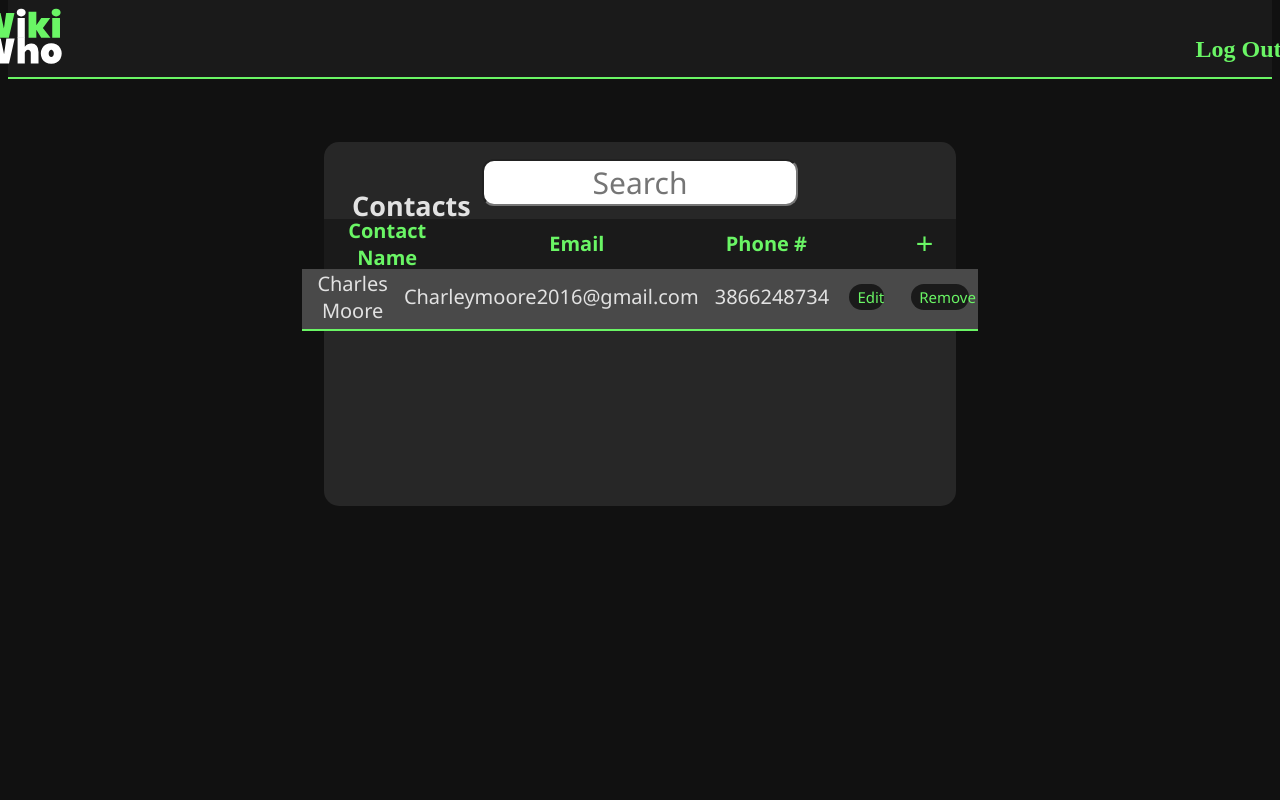
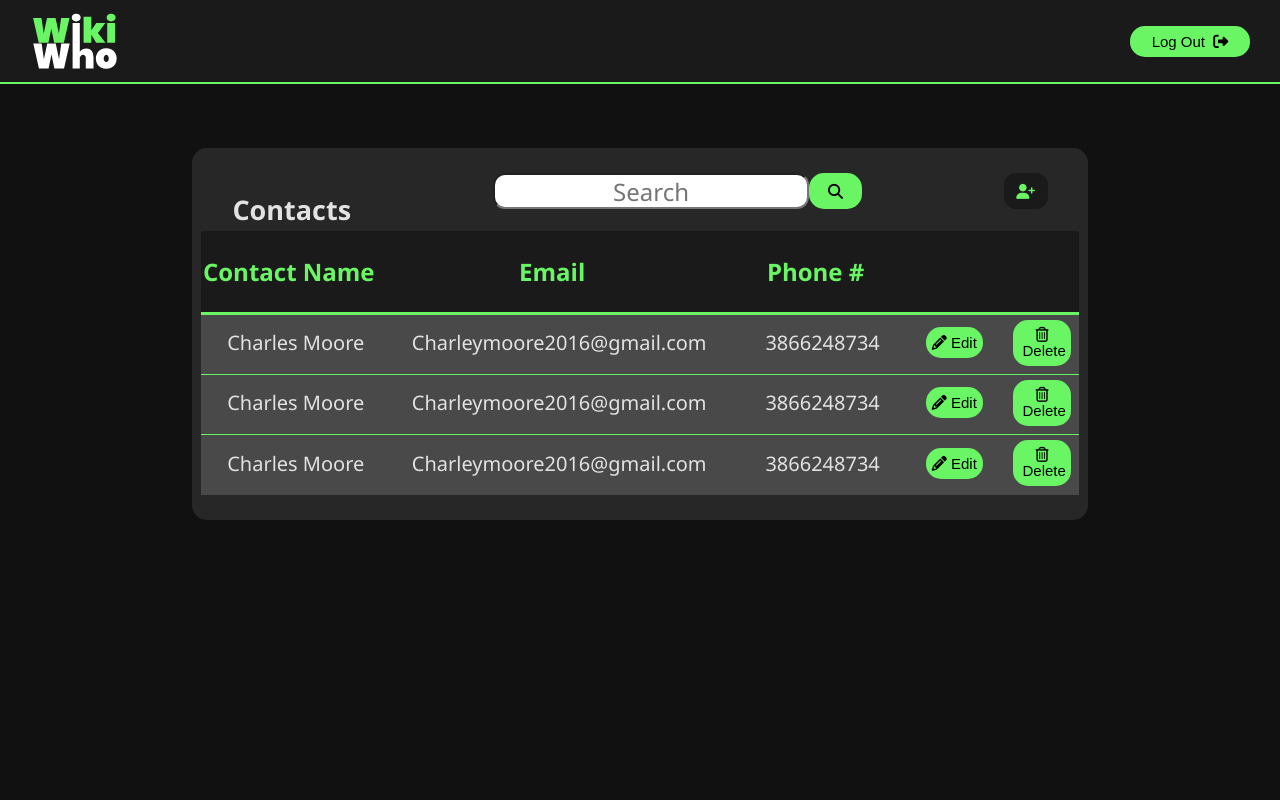
Before and after one commit to Naton-1/POOSD-POOP-Group-Small_Project, a PHP site: page /contacts.html in a window 1280 px wide. Run offline with PHP 8.4, Linux system fonts and the light colour scheme; some libraries are stand-ins or nearby versions.

Commit message:
revamp styling & add basic modal

```diff
--- a/contacts.html
+++ b/contacts.html
@@ -2,44 +2,76 @@
 
     <head>
         <title>WikiWho Contacts</title>
+        <meta name="description" value="The best tool for keeping up with friends">
+	    <script src="js/cookie.js"></script>
         <link href="css/contact_style.css" rel="stylesheet">
+
+        <!-- font awsome icons -->
+        <script src="https://kit.fontawesome.com/edcdcee58e.js" crossorigin="anonymous"></script>
     </head>
 
-    <div id="topDiv" >
-        <div id = "logo">
+    <body>
+        <div class="nav">
+            <div id="logo">
                 <img src="images\WikiWho_Logo.svg" alt="WikiWho" style="width: 60%" >
             </div>
-        <div id = "logout">
-            <a href="" id="logout" title = "Log Out" > <b>Log Out</b></a>
+            <div id="logout">
+                <button type="button" id="logoutButton" class="button">Log Out &nbsp;<i class="fas fa-sign-out-alt"></i></button>
             </div>
         </div>
-
-    <body>
         <div id="contactDiv">
-            <h1 id="banner">Contacts</h1>
+            <div class="header">
+                <h1 class="banner">Contacts</h1>
+                <div class="search">
                     <input type="text" id="searchBar" placeholder="Search" class="input"/>
-            <div id = 'headerDiv'>
-                <h2 id = "name" style = "width: 20%">Contact Name</h2>
-                <h3 id = "email" style = "width: 40%">Email</h3>
-                <h4 id = "phone" style = "width: 20%">Phone #</h4>
-                <h4 id = "phone" style = "width: 10%"></h4>
-                <h4 id = "phone" style = "width: 10%"></h4>
-                <button type="button" id="plus-button" class="plus-button" onclick="" title = "Add Contact"> + </button>
+                    <button type="button" id="searchButton" class="button"><i class="fas fa-search"></i></button>
+                </div>
+                <button type="button" id="addButton" class="add-button" onclick="" title="Add Contact" class="button"><i class="fas fa-user-plus"></i></button>
             </div>
 
             <table id="table">
+                <thead>
+                    <th style="width: 20%">Contact Name</th>
+                    <th style="width: 40%">Email</th>
+                    <th style="width: 20%">Phone #</th>
+                    <th style="width: 10%"></th>
+                    <th style="width: 10%"></th>
+                </thead>
+                <tbody>
                     <tr>
-                    <td style = "width: 20%">Charles Moore </td>
-                    <td style = "width: 40%">Charleymoore2016@gmail.com</td>
-                    <td style = "width: 20%">3866248734</td>
-                    <td style = "width: 10%"><button type="button" id="button" class="button" onclick="" title = "Edit Contact"> Edit </button></td>
-                    <td style = "width: 10%"><button type="button" id="button" class="button" onclick="" title = "Remove Contact"> Remove </button></td>
+                        <td>Charles Moore </td>
+                        <td>Charleymoore2016@gmail.com</td>
+                        <td>3866248734</td>
+                        <td><button type="button" id="button" class="button" onclick="" title="Edit Contact"><i class="fas fa-pencil-alt"></i>&nbsp;Edit </button></td>
+                        <td><button type="button" id="button" class="button" onclick="" title="Delete Contact"><i class="far fa-trash-alt"></i>&nbsp;Delete </button></td>
                     </tr>
                     <tr>
-
+                        <td>Charles Moore </td>
+                        <td>Charleymoore2016@gmail.com</td>
+                        <td>3866248734</td>
+                        <td><button type="button" id="button" class="button" onclick="" title="Edit Contact"><i class="fas fa-pencil-alt"></i>&nbsp;Edit </button></td>
+                        <td><button type="button" id="button" class="button" onclick="" title="Delete Contact"><i class="far fa-trash-alt"></i>&nbsp;Delete </button></td>
                     </tr>
+                    <tr>
+                        <td>Charles Moore </td>
+                        <td>Charleymoore2016@gmail.com</td>
+                        <td>3866248734</td>
+                        <td><button type="button" id="button" class="button" onclick="" title="Edit Contact"><i class="fas fa-pencil-alt"></i>&nbsp;Edit </button></td>
+                        <td><button type="button" id="button" class="button" onclick="" title="Delete Contact"><i class="far fa-trash-alt"></i>&nbsp;Delete </button></td>
+                    </tr>
+                </tbody>
               </table>
-
+        </div>
+        <div id="add-modal" class="modal-container">
+            <div class="modal-content">
+                <h1>Add Contact</h1>
+                <button type="button" id="clos  e-add-modal"><i class="fas fa-times"></i></button>
+            </div>
+        </div>
+        <div id="delete-modal" class="modal-container">
+            <div class="modal-content">
+                <p>Modal content, pls work</p>
+            </div>
         </div>
     </body>
 </html>
--- a/css/contact_style.css
+++ b/css/contact_style.css
@@ -1,17 +1,15 @@
-body
-{
+body  {
     background-color: #111111;
+    margin: 0px;
+    font-family: 'Segoe UI', Frutiger-serif;
 }
 
-#topDiv /*header div at top of page*/
-{
+.nav {
     font-size: 30px;
     display: flex;
     flex-direction: row;
-    justify-content: center;
+    justify-content: space-between;
     align-items: center;
-    margin-left: 0%;
-    margin-top: -1%;
     width: 100%;
     height: 4%;
     padding: 25px 0px 25px 0px;
@@ -19,191 +17,180 @@ body
     background-color: #1a1a1a;
 }
 
-#logo
-{
-    margin-left: -89%;
-    position: absolute;
-}
-
-#logout
-{
-    font-size: 24px;
-    text-decoration: none;
-    margin-left: 73%;
-    width: 30%;
-    position: absolute;
-    display: inline-block;
-    flex-direction: row;
-    color: #6af565
-}
-
-#logout:hover
-{
-    text-decoration: none;
-    cursor: pointer;
-    border-color: transparent;
-}
-
-#contactDiv /*center box div*/
-{
+#contactDiv /*center box div*/ {
     font-size: 30px;
-    display: flex;
+    /* display: flex;
     flex-direction: column;
     justify-content: center;
-    align-items: center;
-    width: 50%;
-    height: 40%;
-    margin-left: 25%;
+    align-items: center; */
+    width: 70%;
+    /* height: 40%; */
+    margin-left: 15%;
     margin-top: 5%;
-    padding: 25px 0px 25px 0px;
+    padding: 25px 0px;
     border-radius: 15px;
     background-color: #272727;
 }
 
-#banner /* the contact in the top left next to search bar */
-{
+.header {
+    display: flex;
+    flex-direction: row;
+    justify-content: space-around;
+    width: 98%;
+    height: 4.5%;
+    margin-left: 1%;
+    margin-bottom: 2.5%;
+}
+
+.banner {
     font-size: 27px;
-    font-family: 'Segoe UI', Frutiger-serif;
     text-align: left;
-    margin-top: -17%;
-    margin-left: 55%;
-    width: 100%;
-    position:absolute;
     color: #e2e2e2;
 }
 
-#searchBar
-{
-	font-size: 30px;
+.search {
+    display: flex;
+    flex-direction: row;
+    justify-content: center;
+    width: 60%;
+    float: right;
 }
 
-input[type="text"]
-{
+#searchBar {
+	font-size: 24px;
+}
+
+#searchButton {
+    width: 10%;
+}
+
+input {
+    text-align: center;
     font-family: 'Segoe UI', Frutiger-serif;
-    text-align: center;
-    position: relative;
+}
+
+input[type="text"] {
+    /* position: relative;
     margin-left: 0%;
     margin-top: -25%;
-    width: 50%;
+    width: 50%; */
+    width: 60%;
     border-radius: 12px;
     background-color: #FFFFFF;
 }
 
-#headerDiv /* Header div has name, email, phone, and "+" button */
-{
-    display: flex;
-    flex-direction: row;
-    justify-content: center;
-    align-items: center;
-    text-align: center;
-    margin-top: 2%;
-    font-size: 30px;
-    width: 100%;
-    height: 0%;
-    padding: 25px 0px 25px 0px;
-    background-color: #1a1a1a;
-    position:relative;
-}
-
-#name
-{
-
-    font-size: 20px;
-    font-family: 'Segoe UI', Frutiger-serif;
-    position:relative;
-    color: #6af565;
-}
-
-#email
-{
-    font-size: 20px;
-    font-family: 'Segoe UI', Frutiger-serif;
-    position:relative;
-    color: #6af565;
-}
-
-#phone
-{
-    font-size: 20px;
-    font-family: 'Segoe UI', Frutiger-serif;
-    position:relative;
-    color: #6af565;
-}
-
-.plus-button
-{
-	font-size: 30px;
-	position: absolute;
-	margin-left: 90%;
+.add-button {
+    width: 5%;
+	font-size: 15px;
+	/* position: absolute;
+	margin-left: 90%; */
 	border-color: transparent;
     color: #6af565;
     background-color: #1a1a1a;
+    border-radius: 12px;
 }
 
-.plus-button:hover
-{
+.add-button:hover {
+    color:#000000;
     text-decoration: none;
     cursor: pointer;
     border-color: transparent;
     background-color: #6af565;
 }
 
-table
-{
+#logout {
+    width: 5em;
+}
+
+table {
     font-size: 20px;
-    font-family: 'Segoe UI', Frutiger-serif;
     align-self: center;
     position: relative;
     border-spacing: 0px;
-    width: 100%;
+    width: 98%;
+    margin-left: 1%;
     color: #6af565;
     background-color: #494949;
 }
 
-td
-{
+thead th {
+    border-bottom: 3px solid #6af565;
+}
+
+thead {
+    font-size: 24px;
+    height: 3.5em;
+    background-color: #1a1a1a;
+    pointer-events: none;
+}
+
+td {
     font-size: 20px;
-    font-family: 'Segoe UI', Frutiger-serif;
-    align-items: center;
     text-align: center;
-    position: relative;
     padding-left: 15px;
     padding-bottom: 5px;
-    border-bottom:2px solid #6af565;
-    width: 100%;
+    border-bottom: 1px solid #6af565;
     color: #e2e2e2;
-    background-color: #494949;
 }
 
+tr {
+    height: 3em;
+}
 
-.button
-{
-    border-color: black;
+tr:last-child td {
+    border-bottom: none;
+}
+
+tr:hover {
+    background-color: #2d6a4f;
+}
+
+.button {
     font-size: 15px;
-    color: #6af565;
-    background-color:#1a1a1a;
+    color: #000000;
+    background-color:#6af565;
     position: relative;
     width: 80%;
-    display:inline-block;
-    font-family: 'Segoe UI', Frutiger-serif;
+    display: inline-block;
     border-radius: 15px;
     border-color: transparent;
+    padding: 5px 0px;
 }
 
-.button:hover
-{
-    background-color: #6af565;
-    color: #000000;
+.button:hover {
+    background-color: #000000;
+    color: #6af565;
     opacity: 100%;
     text-decoration: none;
     cursor: pointer;
     border-color: transparent;
 }
 
-.error
-{
+.error  {
     position: relative;
     animation: shake .1s linear;
     animation-iteration-count: 3;
     border-color: red;
 }
+
+.modal-container {
+    display: none;
+    /* display: flex; */
+    align-items: center;
+    justify-content: center;
+    position: fixed;
+    top: 0;
+    left: 0;
+    width: 100%;
+    height: 100%;
+    background-color: rgba(128, 128, 128, .5);
+    /* add transparent background */
+}
+
+.modal-content {
+    opacity: 1 !important;
+    width: 20%;
+    height: 20%;
+    background-color: white;
+    border-radius: 15px;
+}
```
Lines whose indentation alone changed are shown as unchanged.
